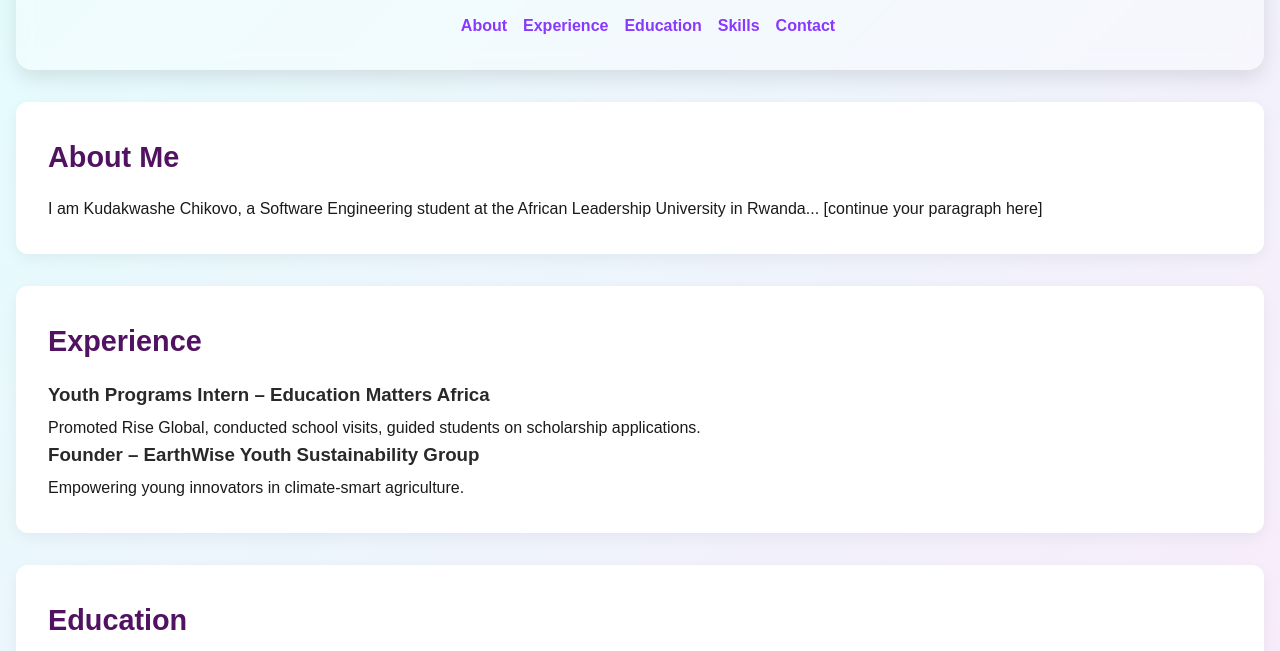
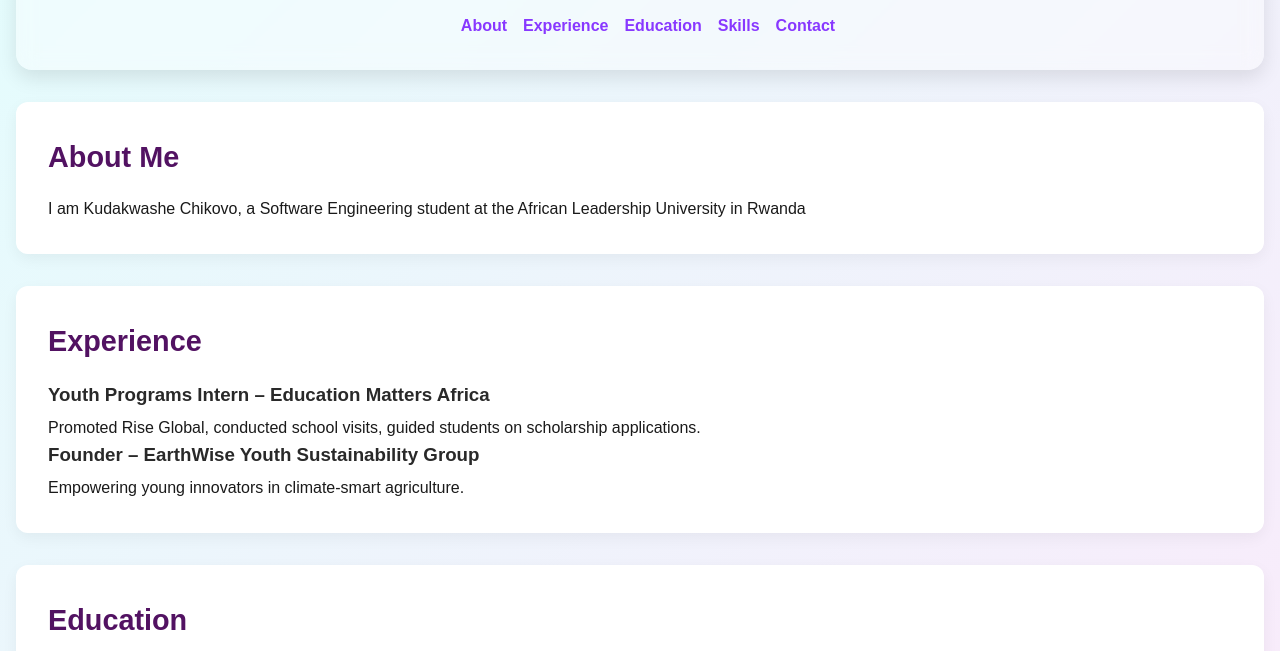
Before and after one commit to kudakwashechikovo17/kudakwashe_chikovo_resume, a plain HTML site: page index.html in a window 1280 px wide. Shown: the part 149-800 px from the top of the page. Drawn offline with Linux system fonts and the light colour scheme.

Commit message:
Update index.html

```diff
--- a/index.html
+++ b/index.html
@@ -24,7 +24,7 @@
   <main>
     <section id="about">
       <h2>About Me</h2>
-      <p>I am Kudakwashe Chikovo, a Software Engineering student at the African Leadership University in Rwanda... [continue your paragraph here]</p>
+      <p>I am Kudakwashe Chikovo, a Software Engineering student at the African Leadership University in Rwanda</p>
     </section>
 
     <section id="experience">
```
